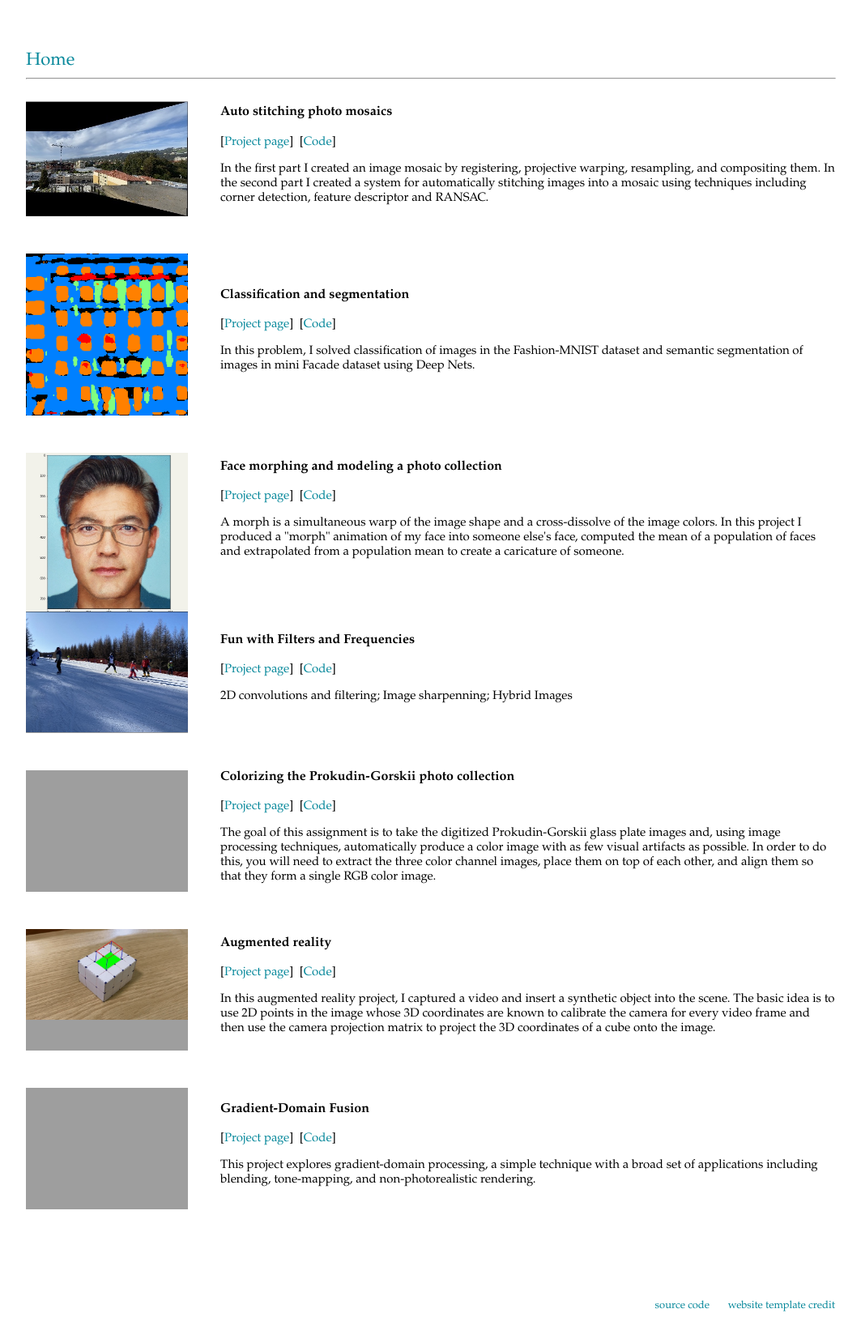
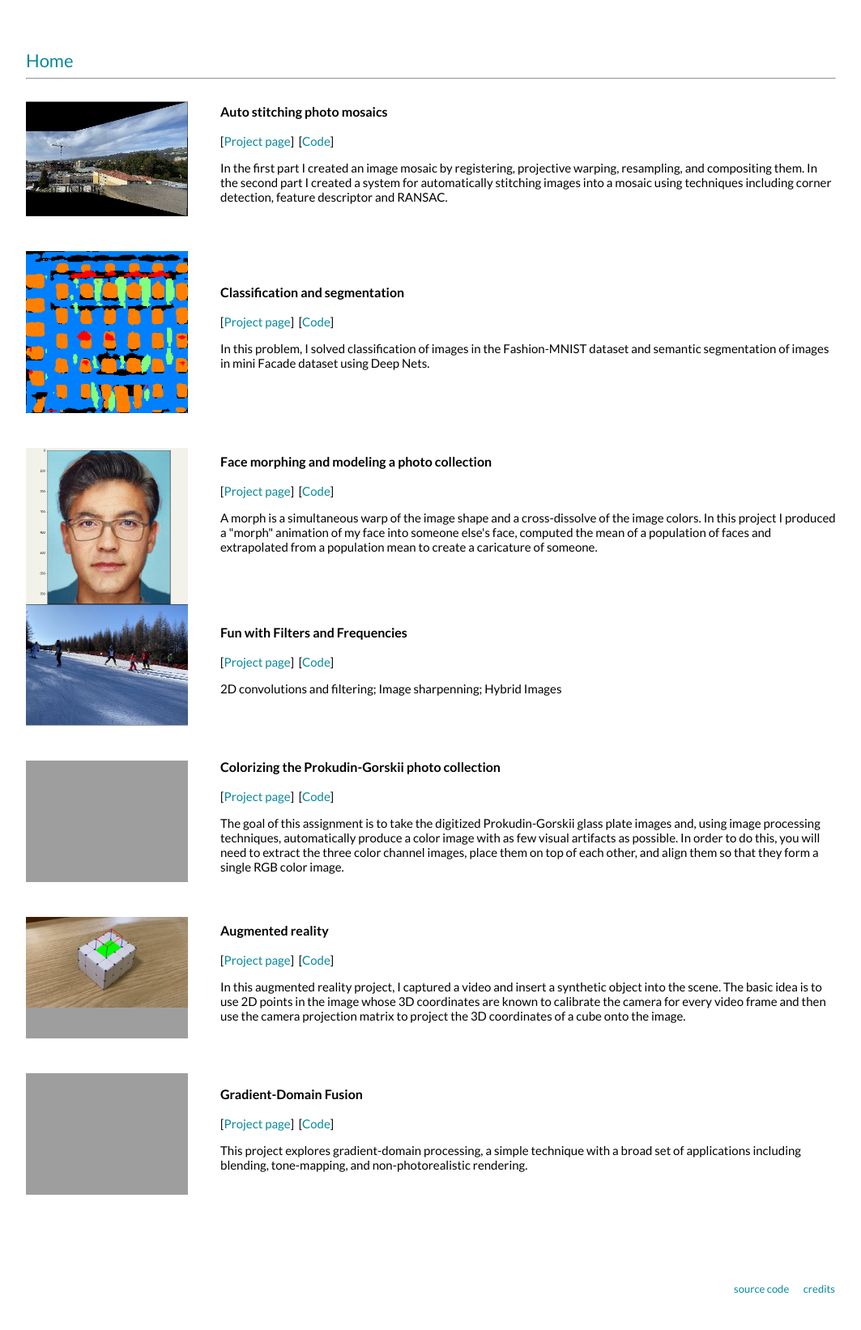
Before and after one commit to daatsi-aeres/sid-rs-portfolio.github.io, a Jekyll site: the page built from _pages/projects/cs194_all/index.html, in a window 1280 px wide. Shown: the whole page at 81% size, without its empty margins (108-1171 px from the left). Built offline with Jekyll 4.4.1, drawn with Linux system fonts in a browser that asks for light colours; after the commit the page ends 1621 px from its top, so only the background shows below that.

Commit message:
updated CV

```diff
--- a/_layouts/default.html
+++ b/_layouts/default.html
@@ -187,7 +187,7 @@
               <br><br><br><br>
               <p style="text-align:right;font-size:small;">
                 <a style="font-size:small;" href="https://github.com/chengxuxin/chengxuxin.github.io">source code</a>&nbsp;&nbsp;&nbsp;&nbsp;&nbsp;&nbsp;
-                <a style="font-size:small;" href="https://jonbarron.info">website template credit</a>
+                <a style="font-size:small;" href="https://jonbarron.info">credits</a>
               </p>
             </td>
           </tr>
--- a/_pages/projects/cs194_all/index.html
+++ b/_pages/projects/cs194_all/index.html
@@ -91,7 +91,7 @@
               <br><br><br><br>
               <p style="text-align:right;font-size:small;">
                 <a style="font-size:small;" href="style="font-size:small;">source code</a>&nbsp;&nbsp;&nbsp;&nbsp;&nbsp;&nbsp;
-                <a style="font-size:small;" href="https://jonbarron.info">website template credit</a>
+                <a style="font-size:small;" href="https://jonbarron.info">credits</a>
               </p>
             </td>
           </tr>
--- a/projects/research/_posts/2019-01-01-laneChangePPO.html
+++ b/projects/research/_posts/2019-01-01-laneChangePPO.html
@@ -1,7 +1,7 @@
 ---
 abbr: lanechange_PPO
 title: Automated Lane Change Strategy using Deep Reinforcement Learning
-author: Fei Ye*, <b>Xuxin Cheng*</b>, Pin Wang, <a href="https://its.berkeley.edu/people/ching-yao-chan">Ching-Yao Chan</a>
+author: Fei Ye*,&nbsp <b>Xuxin Cheng*</b>,&nbsp Pin Wang,&nbsp <a href="https://its.berkeley.edu/people/ching-yao-chan">Ching-Yao Chan</a>
 publishedOn: Intelligent Vehicles Symposium (IV) (2020)
 paper: https://arxiv.org/pdf/2002.02667
 page:
--- a/projects/research/_posts/2020-08-01-cassie.html
+++ b/projects/research/_posts/2020-08-01-cassie.html
@@ -1,12 +1,12 @@
 ---
 abbr: cassie
 title: Reinforcement Learning for Robust Parameterized Locomotion Control of Bipedal Robots
-author: <a href="https://www.linkedin.com/in/zhongyu-li-b2b8aa160/">Zhongyu Li</a>, <b>Xuxin Cheng</b>, <a href="https://xbpeng.github.io">Xue Bin Peng</a>, <a href="https://people.eecs.berkeley.edu/~pabbeel/">Pieter Abbeel</a>, <a href="https://people.eecs.berkeley.edu/~svlevine/">Sergey Levine</a>, <a href="https://people.eecs.berkeley.edu/~gberseth/index.html">Glen Berseth</a>, <a href="https://hybrid-robotics.berkeley.edu/koushil">Koushil Sreenath</a>
+author: <a href="https://www.linkedin.com/in/zhongyu-li-b2b8aa160/">Zhongyu Li</a>,&nbsp <b>Xuxin Cheng</b>,&nbsp <a href="https://xbpeng.github.io">Xue Bin Peng</a>, <a href="https://people.eecs.berkeley.edu/~pabbeel/">Pieter Abbeel</a>,&nbsp <a href="https://people.eecs.berkeley.edu/~svlevine/">Sergey Levine</a>,&nbsp <a href="https://people.eecs.berkeley.edu/~gberseth/index.html">Glen Berseth</a>,&nbsp <a href="https://hybrid-robotics.berkeley.edu/koushil">Koushil Sreenath</a>
 publishedOn: ICRA 2021 (under review)
 paper:
 page:
 image: _pages/research/cassie/demo.jpg
 gif: _pages/research/cassie/demo.gif
 code:
-intro: Uses reference motions from a gait library to learn diverse and robust walking behaviors of bipedal robot Cassie. Trains policies in simulation and successfully transfers to real robot.
+intro: <b>arXiv and code to be released soon.</b> Uses reference motions from a gait library to learn diverse and robust walking behaviors of bipedal robot Cassie. Trains policies in simulation and successfully transfers to real robot.
 ---
--- a/style.scss
+++ b/style.scss
@@ -29,20 +29,20 @@ th,
 tr,
 p,
 a {
-  font-family: 'TeXGyrePagella', 'Palatino Linotype', "Book Antiqua", Palatino, serif; /*'Lato', Verdana, Helvetica, sans-serif*/
+  font-family:  'Lato', Verdana, Helvetica, sans-serif; /*'TeXGyrePagella', 'Palatino Linotype', "Book Antiqua", Palatino, serif;*/
   font-size: 15px; /*14px*/
   font-display: auto;
   line-height: 1.2;
 }
 
 strong {
-  font-family: 'Calibri', 'TeXGyrePagella', 'Palatino Linotype', "Book Antiqua", Palatino, serif;
+  font-family: 'Lato', Verdana, Helvetica, sans-serif;
   font-size: 15px;
   font-display: auto;
 }
 
 h2 {
-  font-family: 'TeXGyrePagella', 'Palatino Linotype', "Book Antiqua", Palatino, serif;
+  font-family: 'Lato', Verdana, Helvetica, sans-serif;
   font-size: 22px;
   font-display: auto;
   font-weight: normal;
@@ -52,7 +52,7 @@ h2 {
 }
 
 h3 {
-  font-family: 'TeXGyrePagella', 'Palatino Linotype', "Book Antiqua", Palatino, serif;
+  font-family: 'Lato', Verdana, Helvetica, sans-serif;
   font-size: 16px;
   font-weight: 700;
   font-display: auto;
```
Also changed, not shown: other parts of _layouts/default.html (+1 -1 lines), README.md (+1 -1 lines), 1 other file.
